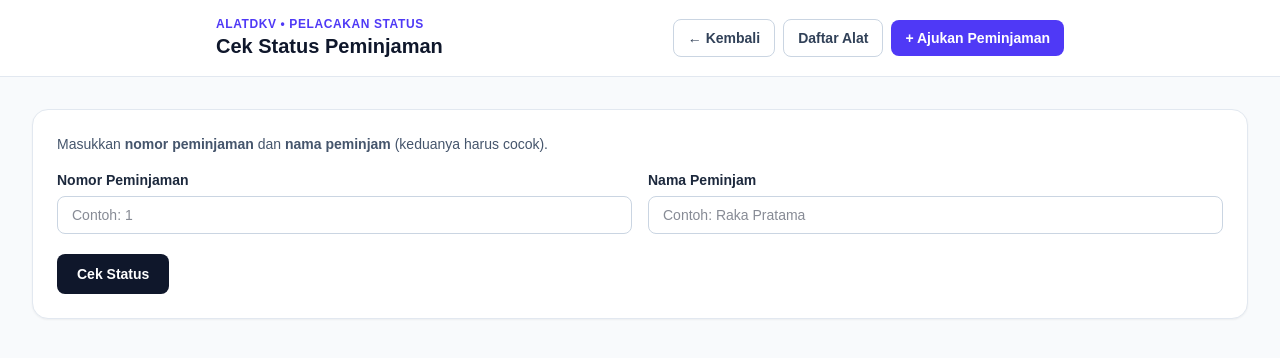
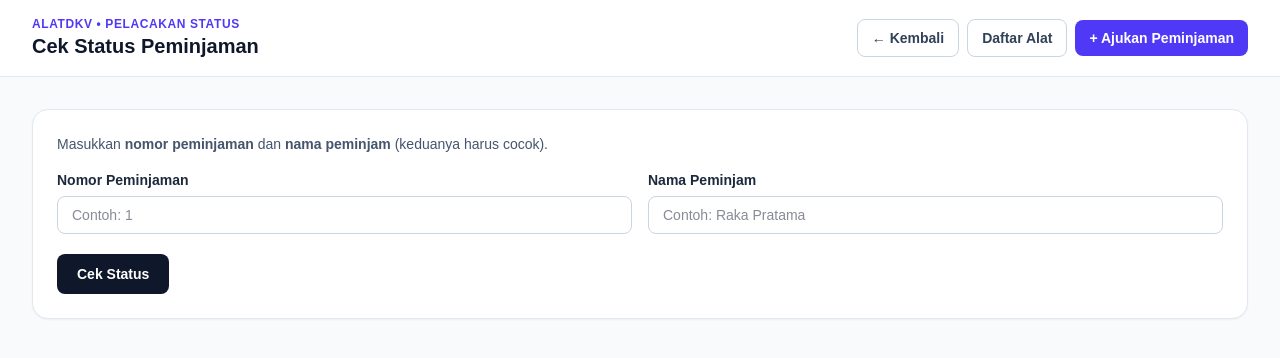
Before and after one commit to dellajelita/alat-dkv, a Next.js app: page /cek in a window 1280 px wide. Shown: the top 358 px of the page. Built offline with nearby package versions, Linux system fonts and the light colour scheme; no server answers.

Commit message:
Perlebar header ke max-w-7xl agar tidak merapat ke tengah

```diff
--- a/src/app/cek/page.tsx
+++ b/src/app/cek/page.tsx
@@ -26,9 +26,9 @@ export default function CekStatusPage() {
 
   return (
     <div className="min-h-screen bg-slate-50">
-      <header className="border-b border-slate-200 bg-white">
-        <div className="mx-auto flex max-w-4xl flex-col gap-3 px-4 py-4 sm:flex-row sm:items-center sm:justify-between sm:px-6">
-          <div>
+      <header className="w-full border-b border-slate-200 bg-white">
+        <div className="mx-auto flex w-full max-w-7xl flex-col gap-3 px-4 py-4 sm:flex-row sm:items-center sm:justify-between sm:px-6 lg:px-8">
+          <div className="text-left">
             <p className="text-xs font-semibold uppercase tracking-wider text-indigo-600">
               AlatDKV • Pelacakan Status
             </p>
@@ -37,7 +37,7 @@ export default function CekStatusPage() {
             </h1>
           </div>
 
-          <div className="flex flex-wrap items-center gap-2">
+          <div className="flex flex-wrap items-center gap-2 sm:shrink-0">
             <button
               type="button"
               onClick={handleBack}
@@ -63,7 +63,7 @@ export default function CekStatusPage() {
 
       <Suspense
         fallback={
-          <main className="mx-auto max-w-4xl px-4 py-8 sm:px-6">
+          <main className="mx-auto w-full max-w-7xl px-4 py-8 sm:px-6 lg:px-8">
             <div className="rounded-xl border border-slate-200 bg-white p-6 text-sm text-slate-600">
               Memuat halaman cek status...
             </div>
```
